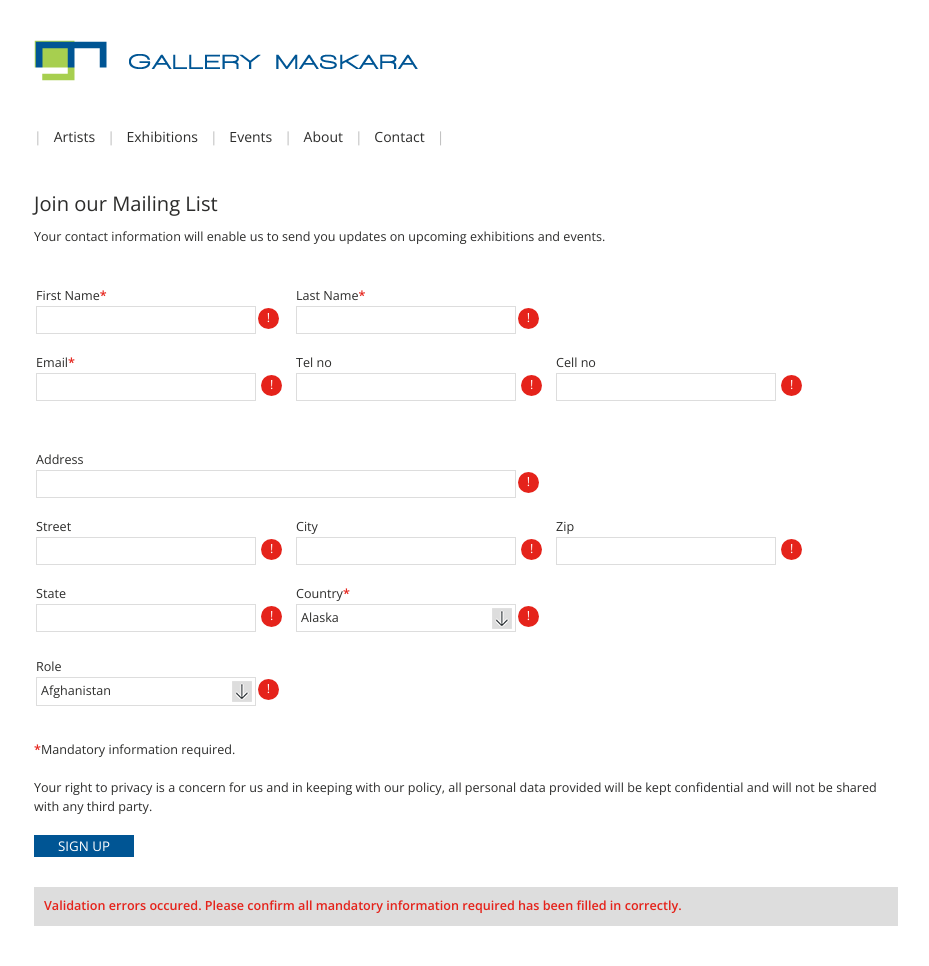
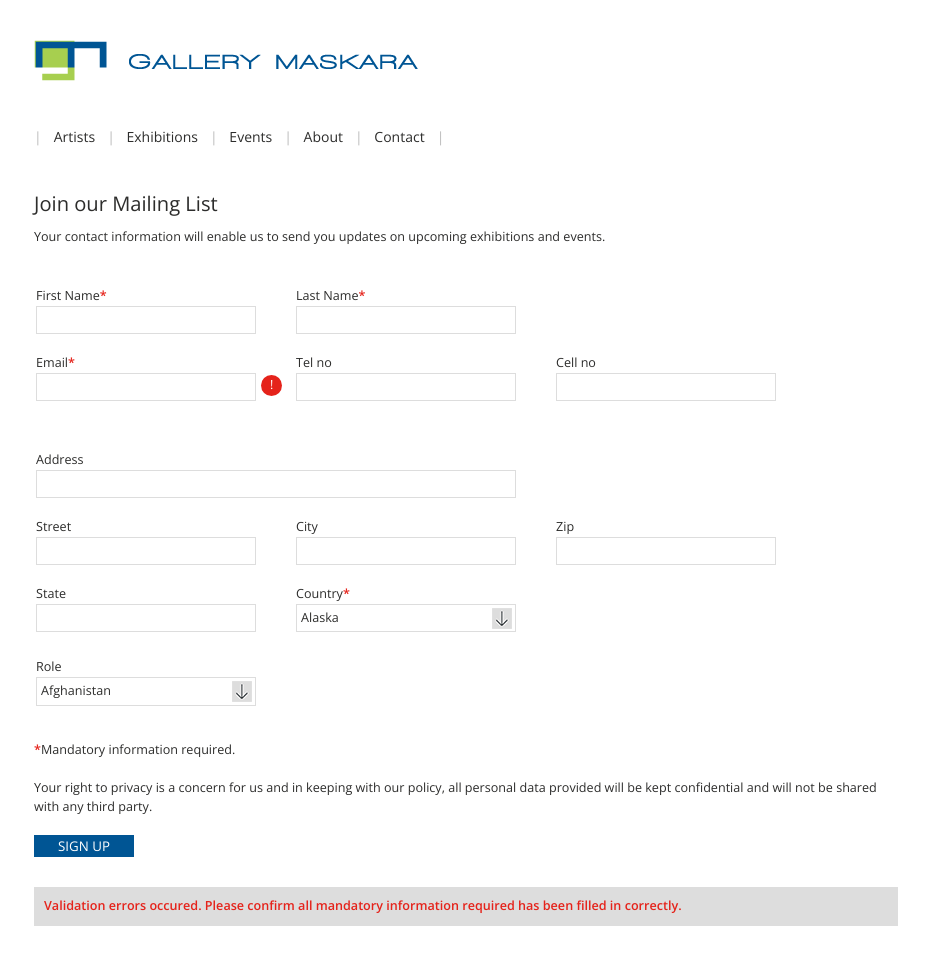
Before and after one commit to batpad/gallerym, a Django app: page /subscribe in a window 1280 px wide. Shown: the top 966 px of the page, without its empty margins (76-1005 px from the left). Run offline with Django 3.2, Linux system fonts and the light colour scheme; parts of the project's set-up code (start-up, migrations or seed data) failed here and were passed over.

Commit message:
removed alert icons

```diff
--- a/templates/subscribe.html
+++ b/templates/subscribe.html
@@ -123,12 +123,12 @@
             <div class="fieldWrap">
                 <div class="fieldBlock floatLeft">
                     <label for="firstName" class="requiredField">First Name</label>
-                    <input type="text" id="firstName" name="firstName"><span class="alertIcon"><span>!</span></span>
+                    <input type="text" id="firstName" name="firstName">
                 </div>
 
                 <div class="fieldBlock floatLeft">
                     <label for="lastName" class="requiredField">Last Name</label>
-                    <input type="text" id="lastName" name="lastName"><span class="alertIcon"><span>!</span></span>
+                    <input type="text" id="lastName" name="lastName">
                 </div>
                 <div class="clear"></div>
             </div> <!-- /fieldWrap -->
@@ -141,12 +141,12 @@
 
                 <div class="fieldBlock floatLeft">
                     <label for="tel">Tel no</label>
-                    <input type="tel" id="tel" name="tel"> <span class="alertIcon"><span>!</span></span>
+                    <input type="tel" id="tel" name="tel">
                 </div>
 
                 <div class="fieldBlock floatLeft">
                     <label for="cell">Cell no</label>
-                    <input type="tel" id="cell" name="cell"> <span class="alertIcon"><span>!</span></span>
+                    <input type="tel" id="cell" name="cell">
                 </div>
                 <div class="clear"></div>
             </div> <!-- /fieldWrap -->
@@ -155,7 +155,7 @@
         <div class="fieldWrap">
             <div class="fieldBlock">
                 <label for="address">Address</label>
-                <input type="text" id="address" name="address"><span class="alertIcon"><span>!</span></span>
+                <input type="text" id="address" name="address">
                 <div class="clear"></div>
             </div>
         </div> <!-- /fieldWrap  -->
@@ -163,17 +163,16 @@
         <div class="fieldWrap">
             <div class="fieldBlock floatLeft">
                 <label for="street">Street</label>
-                <input type="text" id="street" name="street"> <span class="alertIcon"><span>!</span></span>
+                <input type="text" id="street" name="street">
             </div>
 
             <div class="fieldBlock floatLeft">
                 <label for="city">City</label>
-                <input type="text" id="city" name="city"> <span class="alertIcon"><span>!</span></span>
-            </div>
+                <input type="text" id="city" name="city">            </div>
 
             <div class="fieldBlock floatLeft">
                 <label for="zip">Zip</label>
-                <input type="text" id="zip" name="zip"> <span class="alertIcon"><span>!</span></span>
+                <input type="text" id="zip" name="zip">
             </div>
             <div class="clear"></div>
         </div> <!-- /fieldWrap -->
@@ -181,7 +180,7 @@
         <div class="fieldWrap">
             <div class="fieldBlock floatLeft">
                 <label for="state" class="">State</label>
-                <input type="text" id="state" name="state"> <span class="alertIcon"><span>!</span></span>
+                <input type="text" id="state" name="state">
             </div>
 
             <div class="fieldBlock floatLeft">
@@ -191,7 +190,7 @@
                     <option value="">Albania</option>
                     <option value="">India</option>
                     <option value="">Sri Lanka</option>
-                </select><span class="alertIcon"><span>!</span></span>
+                </select>
             </div>
             <div class="clear"></div>
         </div> <!-- /fieldWrap -->
@@ -439,7 +438,7 @@
                     <option value="Yemen">Yemen</option>
                     <option value="Zambia">Zambia</option>
                     <option value="Zimbabwe">Zimbabwe</option>
-                </select><span class="alertIcon"><span>!</span></span>
+                </select>
             </div>
             <div class="clear"></div>
         </div> <!-- /fieldWrap -->
```
